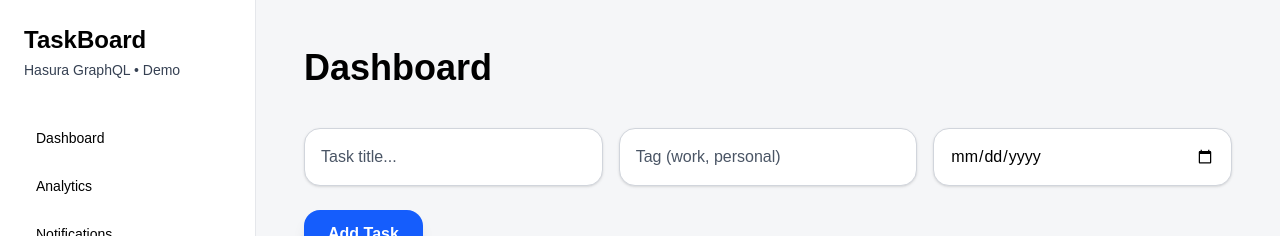
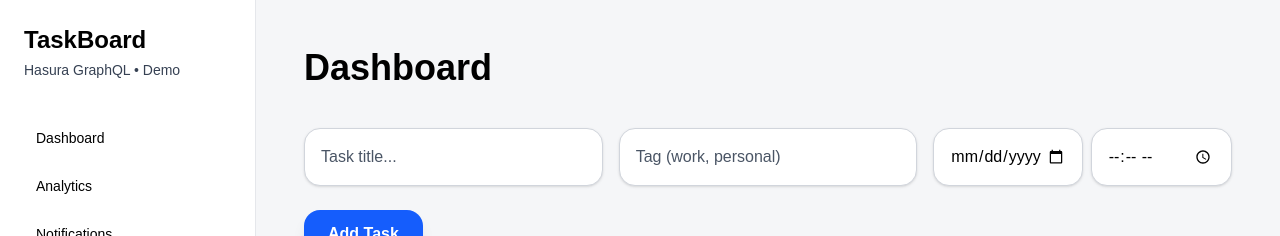
Before and after one commit to Moudipa01/hasura-demo, a Next.js app in the folder frontend/: page / in a window 1280 px wide. Shown: the top 236 px of the page. Built offline with nearby package versions, Linux system fonts and the light colour scheme; no server answers.

Commit message:
feat: enhance task creation with due date and time inputs

```diff
--- a/frontend/app/page.tsx
+++ b/frontend/app/page.tsx
@@ -83,19 +83,28 @@ export default function DashboardPage() {
   const [title, setTitle] = useState("");
   const [tag, setTag] = useState("");
   const [dueDate, setDueDate] = useState("");
+  const [dueTime, setDueTime] = useState("");
 
   async function createTask() {
     if (!title.trim()) return;
+    // Combine date + time into an ISO-like datetime string when provided
+    let fullDate: string | null = null;
+    if (dueDate) {
+      const timePart = dueTime && dueTime.trim() ? dueTime : "00:00";
+      fullDate = `${dueDate}T${timePart}:00`;
+    }
+
     await addTask({
       variables: {
         title,
         tag: tag || null,
-        due_date: dueDate || null,
+        due_date: fullDate,
       },
     });
     setTitle("");
     setTag("");
     setDueDate("");
+    setDueTime("");
     refetch();
   }
 
@@ -154,16 +163,29 @@ export default function DashboardPage() {
           onChange={(e) => setTag(e.target.value)}
         />
 
+        <div className="flex gap-2">
           <input
             type="date"
             className={
               theme === "light"
-              ? "w-full p-4 rounded-2xl border border-gray-300 bg-white text-black placeholder:text-gray-600 shadow focus:ring-2 focus:ring-blue-300"
-              : "w-full p-4 rounded-2xl border border-slate-700 bg-[#111a2b] text-white placeholder:text-gray-400 shadow focus:ring-2 focus:ring-blue-900"
+                ? "w-1/2 p-4 rounded-2xl border border-gray-300 bg-white text-black placeholder:text-gray-600 shadow focus:ring-2 focus:ring-blue-300"
+                : "w-1/2 p-4 rounded-2xl border border-slate-700 bg-[#111a2b] text-white placeholder:text-gray-400 shadow focus:ring-2 focus:ring-blue-900"
             }
             value={dueDate}
             onChange={(e) => setDueDate(e.target.value)}
           />
+
+          <input
+            type="time"
+            className={
+              theme === "light"
+                ? "w-1/2 p-4 rounded-2xl border border-gray-300 bg-white text-black placeholder:text-gray-600 shadow focus:ring-2 focus:ring-blue-300"
+                : "w-1/2 p-4 rounded-2xl border border-slate-700 bg-[#111a2b] text-white placeholder:text-gray-400 shadow focus:ring-2 focus:ring-blue-900"
+            }
+            value={dueTime}
+            onChange={(e) => setDueTime(e.target.value)}
+          />
+        </div>
       </div>
 
       <motion.button
```
Lines whose indentation alone changed are shown as unchanged.
